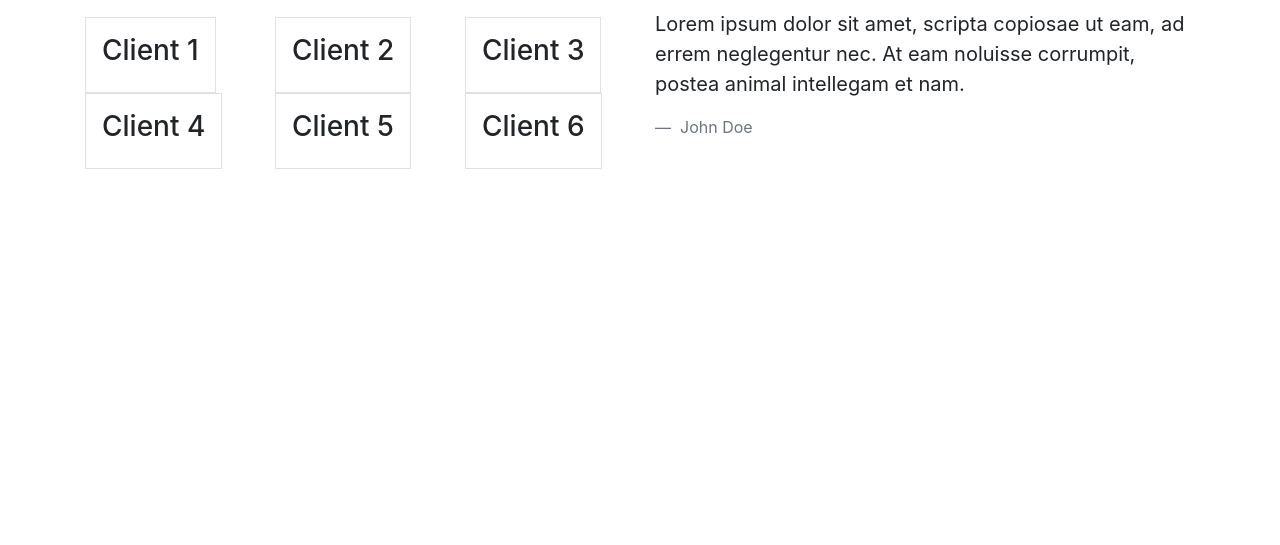
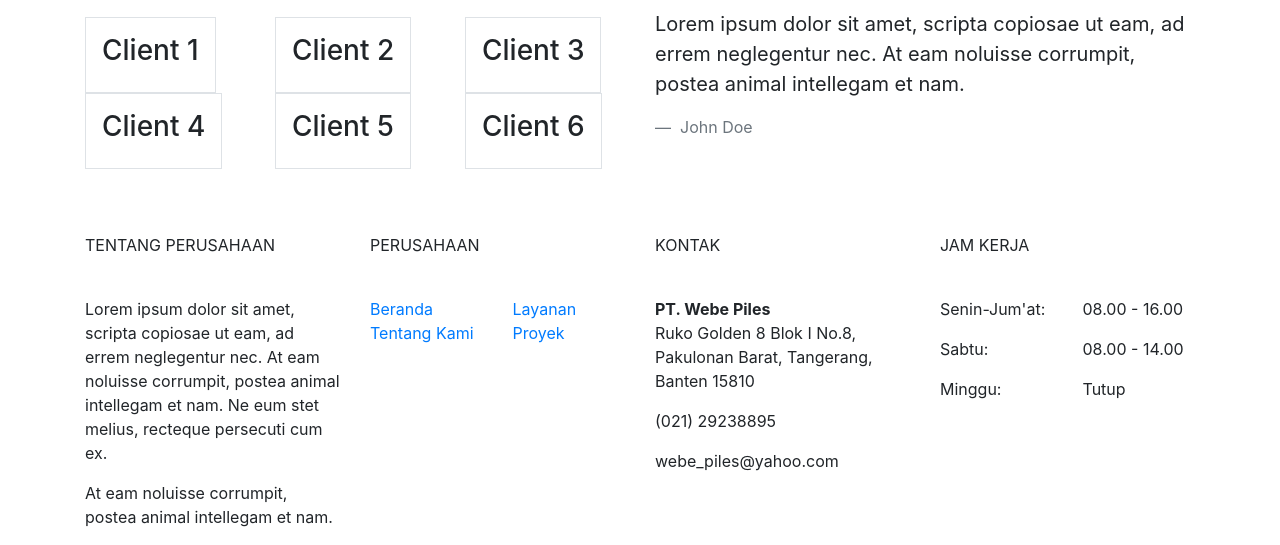
Before and after one commit to yogaajie2/webe, a PHP site: page / in a window 1280 px wide. Shown: the part 2225-2770 px from the top of the page. Before the commit the page ends 2394 px from the top, so only its background shows below. Run offline with PHP 8.4, Linux system fonts and the light colour scheme; some libraries are stand-ins or nearby versions.

Commit message:
added footer

```diff
--- /dev/null
+++ b/footer.html
@@ -0,0 +1,52 @@
+<div class="row mt-5">
+	<div class="col-3">
+		<p class="text-uppercase">Tentang Perusahaan</p>
+		<br>
+		<p>Lorem ipsum dolor sit amet, scripta copiosae ut eam, ad errem neglegentur nec. At eam noluisse corrumpit, postea animal intellegam et nam. Ne eum stet melius, recteque persecuti cum ex.</p>
+		<p>At eam noluisse corrumpit, postea animal intellegam et nam.</p>
+	</div>
+	<div class="col-3">
+		<p class="text-uppercase">Perusahaan</p>
+		<br>
+		<div class="row">
+			<div class="col-6">
+				<a href="index.php">Beranda</a>
+				<a href="tentang-kami.php">Tentang Kami</a>
+			</div>
+			<div class="col-6">
+				<a href="layanan.php">Layanan</a>
+				<a href="proyek.php">Proyek</a>
+			</div>
+		</div>
+	</div>
+	<div class="col-3">
+		<p class="text-uppercase">Kontak</p>
+		<br>
+		<div class="row">
+			<div class="col">
+				<p>
+			        <strong>PT. Webe Piles</strong><br>
+			        Ruko Golden 8 Blok I No.8, Pakulonan Barat, Tangerang, Banten 15810
+		        </p>
+		        <p>(021) 29238895</p>
+		        <p>webe_piles@yahoo.com</p>
+			</div>
+		</div>
+	</div>
+	<div class="col-3">
+		<p class="text-uppercase">Jam Kerja</p>
+		<br>
+		<div class="row">
+			<div class="col-6">
+				<p>Senin-Jum'at:</p>
+				<p>Sabtu:</p>
+				<p>Minggu:</p>
+			</div>
+			<div class="col-6">
+				<p>08.00 - 16.00</p>
+				<p>08.00 - 14.00</p>
+				<p>Tutup</p>
+			</div>
+		</div>
+	</div>
+</div>
--- a/index.php
+++ b/index.php
@@ -161,6 +161,9 @@
 				</blockquote>
 			</div>
 		</div>
+
+		<?php include ('footer.html') ?>
+
     </div>
 
     <!-- Optional JavaScript -->
--- a/kontak.php
+++ b/kontak.php
@@ -65,6 +65,9 @@
                 </div>
             </div>
         </div>
+
+        <?php include ('footer.html') ?>
+
     </div>
 
     <!-- Optional JavaScript -->
--- a/layanan.php
+++ b/layanan.php
@@ -54,6 +54,9 @@
                 <p>Minim veniam, quis nostrud exercitation ullamco laboris nisi ut aliquip ex ea commodo consequat. Duis aute irure dolor in reprehenderit in voluptate velit esse cillum dolore eu fugiat nulla pariatur.</p>
             </div>
         </div>
+
+        <?php include ('footer.html') ?>
+
     </div>
 
     <!-- Optional JavaScript -->
--- a/proyek.php
+++ b/proyek.php
@@ -53,6 +53,9 @@
                 <img class="img-fluid" style="width: 100%; height: 240px;" src="img/projects/projects-9.jpg">
             </div>
         </div>
+
+        <?php include ('footer.html') ?>
+
     </div>
 
     <!-- Optional JavaScript -->
--- a/tentang-kami.php
+++ b/tentang-kami.php
@@ -55,6 +55,9 @@
                 <p>Donec a felis sed ligula aliquet sollicitudin a in elit. Nunc at commodo erat, fringilla egestas tortor. Vestibulum ante ipsum primis in faucibus orci luctus et ultrices posuere cubilia Curae.</p>
             </div>
         </div>
+
+        <?php include ('footer.html') ?>
+
     </div>
 
     <!-- Optional JavaScript -->
```
